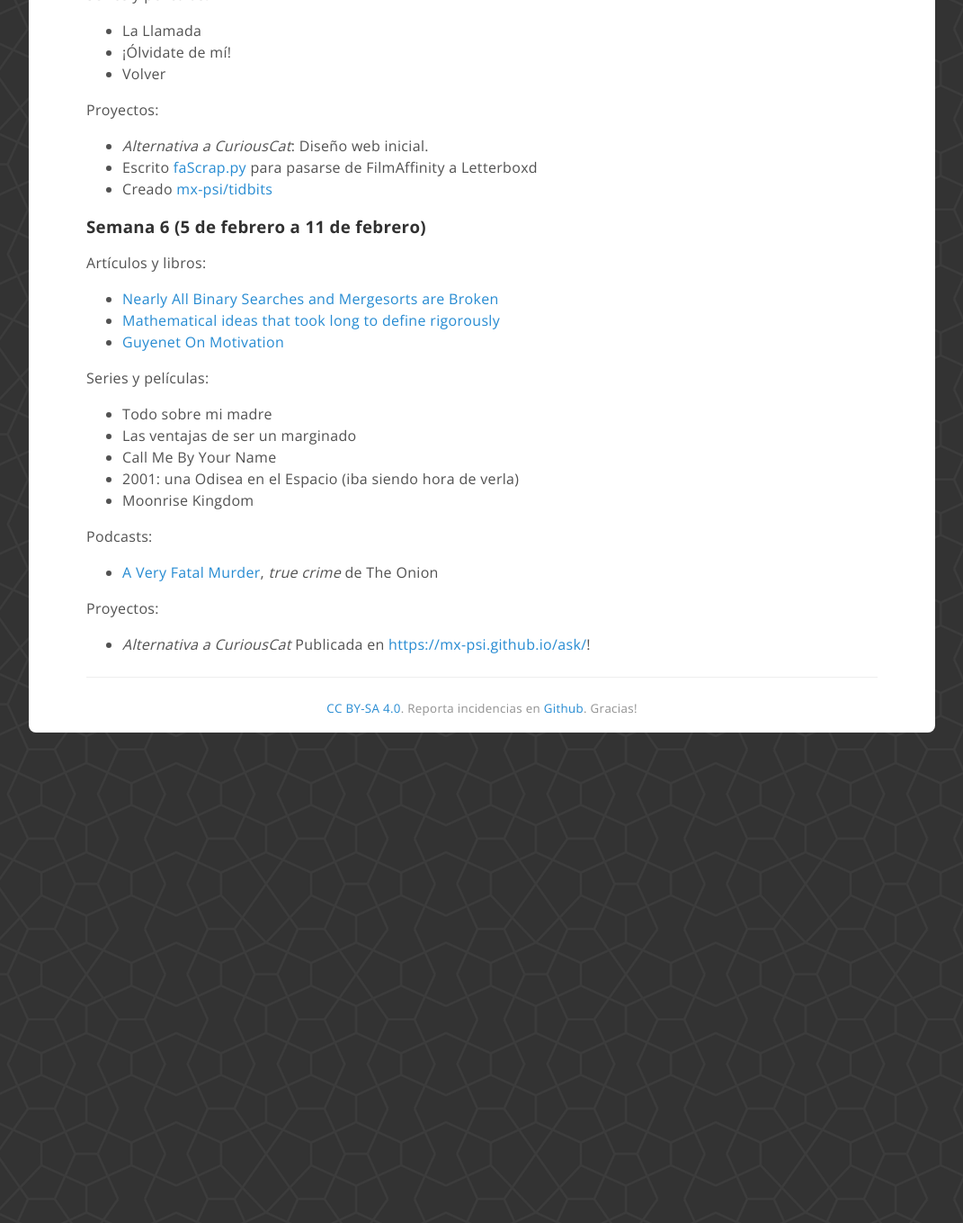
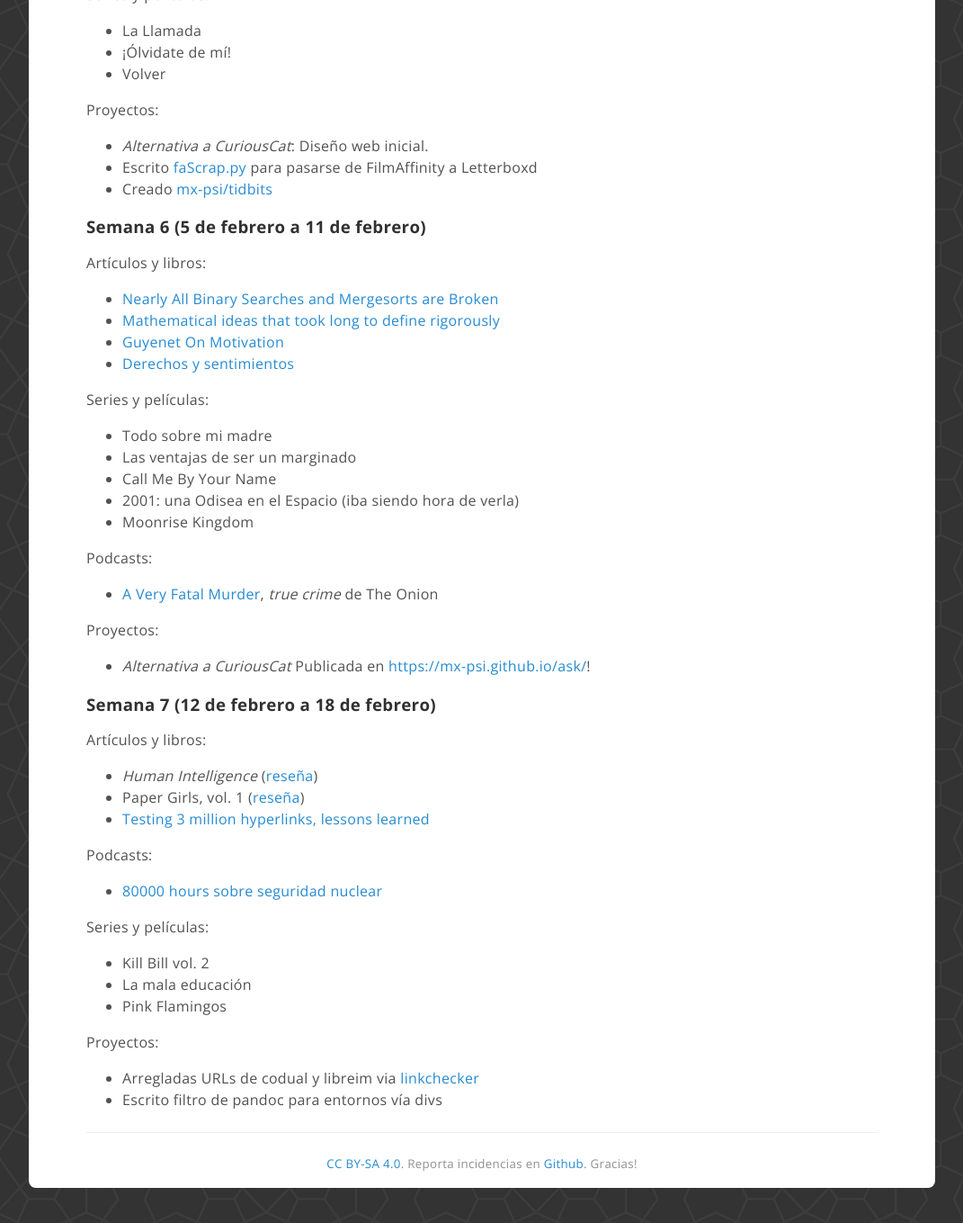
Before and after one commit to coDual/codual.github.io, a Jekyll site: the page built from log/2018.md, in a window 1280 px wide and 1400 px high, scrolled down 2418 px. Shown: the top 1359 px of the window at 90% size, without its empty margins (104-1175 px from the left). Built offline with Jekyll 4.4.1, drawn with Linux system fonts in a browser that asks for light colours; before the commit the page ends 3312 px from its top, so only the background shows below that.

Commit message:
Semana 7

```diff
--- a/log/2018.md
+++ b/log/2018.md
@@ -100,7 +100,7 @@ Artículos y libros:
 
 - [Modeling Agents with Probabilistic Programs](http://agentmodels.org/). Véase también [The POMDP Page](http://www.pomdp.org/)
 - [On the Existence of Powerful Natural Languages](https://www.gwern.net/Language)
-- [How Many Computers are in your Computer?](https://www.gwern.net/Turing-complete#how-many-computers-are-in-your-computer). Véase también [Computational Complexity of Air Travel Planning](www.demarcken.org/carl/papers/ITA-software-travel-complexity/ITA-software-travel-complexity.pdf)
+- [How Many Computers are in your Computer?](https://www.gwern.net/Turing-complete#how-many-computers-are-in-your-computer). Véase también [Computational Complexity of Air Travel Planning](http://www.demarcken.org/carl/papers/ITA-software-travel-complexity/ITA-software-travel-complexity.pdf)
 - [Coding Machines]( https://www.teamten.com/lawrence/writings/coding-machines/)
 - [What Does It Mean to Die?](https://www.newyorker.com/magazine/2018/02/05/what-does-it-mean-to-die)
 
@@ -123,6 +123,7 @@ Artículos y libros:
 - [Nearly All Binary Searches and Mergesorts are Broken](https://research.googleblog.com/2006/06/extra-extra-read-all-about-it-nearly.html)
 - [Mathematical ideas that took long to define rigorously](https://math.stackexchange.com/questions/2633847)
 - [Guyenet On Motivation](http://slatestarcodex.com/2018/02/07/guyenet-on-motivation)
+- [Derechos y sentimientos](http://asihablociceron.blogspot.com/2018/02/derechos-y-sentimiento.html)
 
 Series y películas:
 
@@ -139,3 +140,26 @@ Podcasts:
 Proyectos:
 
 - *Alternativa a CuriousCat* Publicada en <https://mx-psi.github.io/ask/>!
+
+<h3 id="s7">Semana 7 (12 de febrero a 18 de febrero)</h3>
+
+Artículos y libros:
+
+- *Human Intelligence* ([reseña](https://www.goodreads.com/review/show/1823826880))
+- Paper Girls, vol. 1 ([reseña](https://www.goodreads.com/review/show/2297669702))
+- [Testing 3 million hyperlinks, lessons learned](https://samsaffron.com/archive/2012/06/07/testing-3-million-hyperlinks-lessons-learned)
+
+Podcasts:
+
+- [80000 hours sobre seguridad nuclear](https://80000hours.org/2018/02/samantha-pk-nuclear-security/)
+
+Series y películas:
+
+- Kill Bill vol. 2
+- La mala educación
+- Pink Flamingos
+
+Proyectos:
+
+- Arregladas URLs de codual y libreim via [linkchecker](https://wummel.github.io/linkchecker/)
+- Escrito filtro de pandoc para entornos vía divs
```
